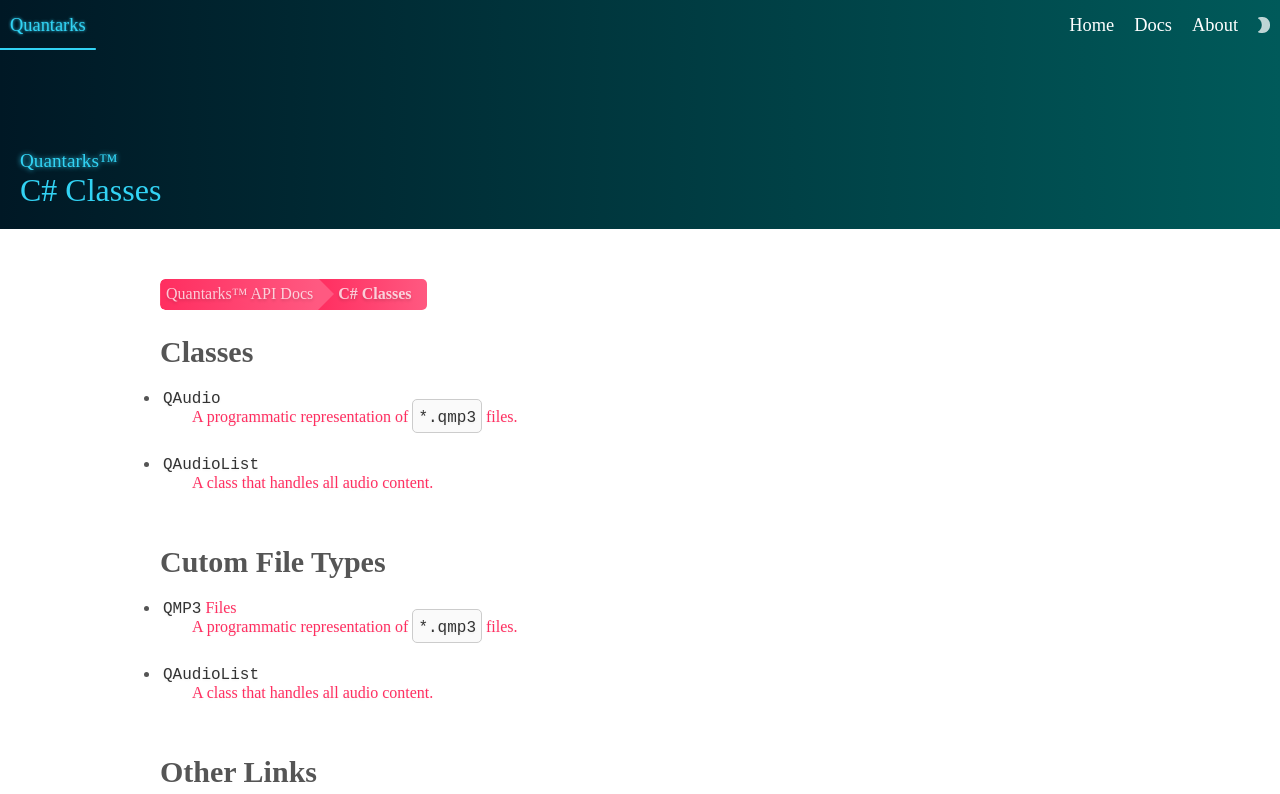
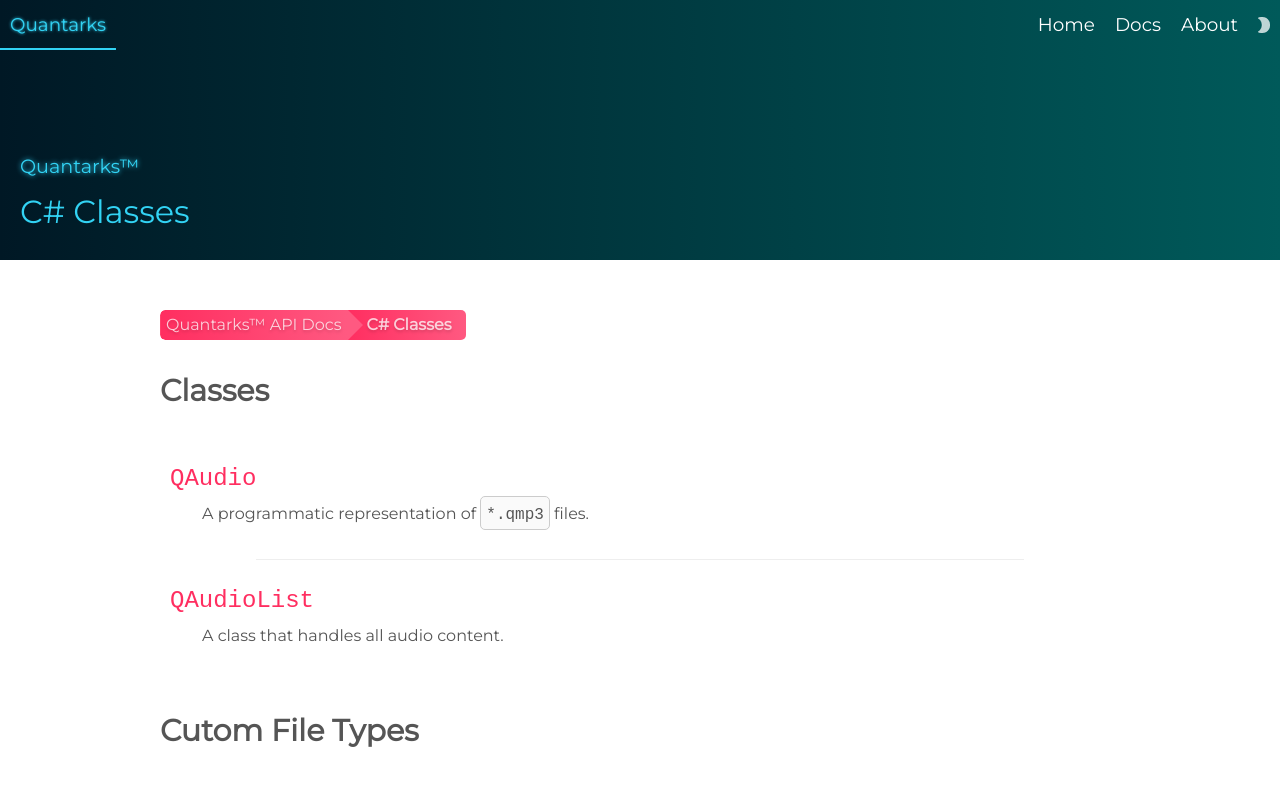
Before and after one commit to Quantarks/quantarks.github.io, a plain HTML site: page csharp/index.html in a window 1280 px wide. Shown: the top 794 px of the page. Drawn offline with Linux system fonts and the light colour scheme; a web font is replaced by a local one.

Commit message:
Tweaked UI

```diff
--- a/src/index.css
+++ b/src/index.css
@@ -9,6 +9,7 @@
 
 html {
     font-size: 16px;
+    line-height: 1.75;
     --bg: #fff;
     --bg-accent: #fafafa;
     --bg-accent-darker: #eee;
@@ -42,7 +43,7 @@ html.dark {
 body {
     width: 100%;
     height: 100vh;
-    font-family: 'Poppins';
+    font-family: 'Montserrat', 'Roboto', sans-serif;
     color: var(--text-standard);
     background-color: var(--bg);
     scroll-behavior: smooth;
@@ -75,8 +76,8 @@ code.http {
 
 code,
 pre {
-    font-family: 'Overpass Mono', 'SF Mono', monospace;
-    color: var(--text-darker);
+    font-family: 'Overpass Mono', 'SF Mono', 'Inconsolata', monospace;
+    color: inherit;
 }
 
 pre.code {
@@ -116,6 +117,10 @@ a {
     padding: 0 3px;
     cursor: pointer;
     position: relative;
+}
+
+a:hover {
+    text-decoration: underline;
 }
 
 a[target=_blank] {
@@ -179,7 +184,7 @@ a[target=_blank]:hover::after {
     border-top: 3px solid var(--text-standard);
     border-right: 3px solid var(--text-standard);
 }
-
+/*
 a::before,
 a::after {
     content: '';
@@ -223,7 +228,7 @@ a:hover code {
     color: var(--text-header-accent) !important;
     background-size: 100% 100%;
     transition: background-size 300ms;
-}
+} */
 
 p {
     padding-bottom: 10px;
@@ -370,6 +375,7 @@ html.dark .method {
 
 .params {
     color: #ff4b2b;
+    text-transform: uppercase;
 }
 
 .param-list {
@@ -610,6 +616,45 @@ a.dark-toggle svg {
     stroke: var(--text-oncolor);
 }
 
+ul.list-container {
+    padding: 0;
+    border-radius: 4px;
+    overflow: hidden;
+}
+
+.list-container li {
+    padding: 0;
+    margin: 0;
+    list-style: none;
+}
+
+.list-container li:not(:last-child)::after {
+    content: '';
+    display: block;
+    height: 1px;
+    width: 80%;
+    background-color: var(--bg-accent-darker);
+    margin: auto;
+}
+
+.list-container li a {
+    all: unset;
+    display: block;
+    padding: 20px 10px;
+    cursor: pointer;
+    color: var(--text-standard);
+}
+
+.list-container a:hover {
+    background-color: var(--bg-accent-darker);
+}
+
+.list-container .item-header {
+    color: var(--link-color);
+    display: block;
+    font-size: 1.5rem;
+}
+
 html.dark a.dark-toggle svg.dark,
 html:not(.dark) a.dark-toggle svg.light {
     display: block !important;
```
